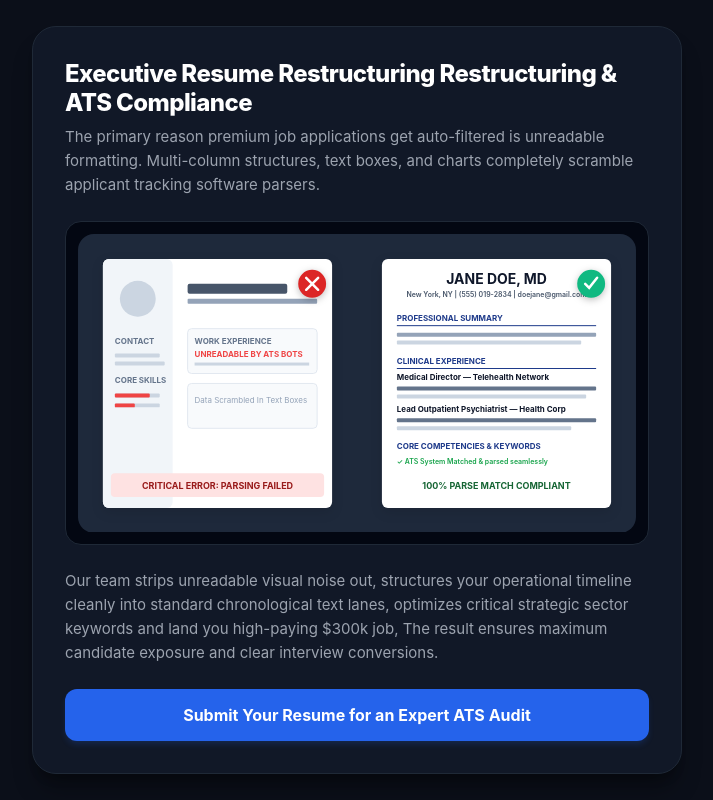
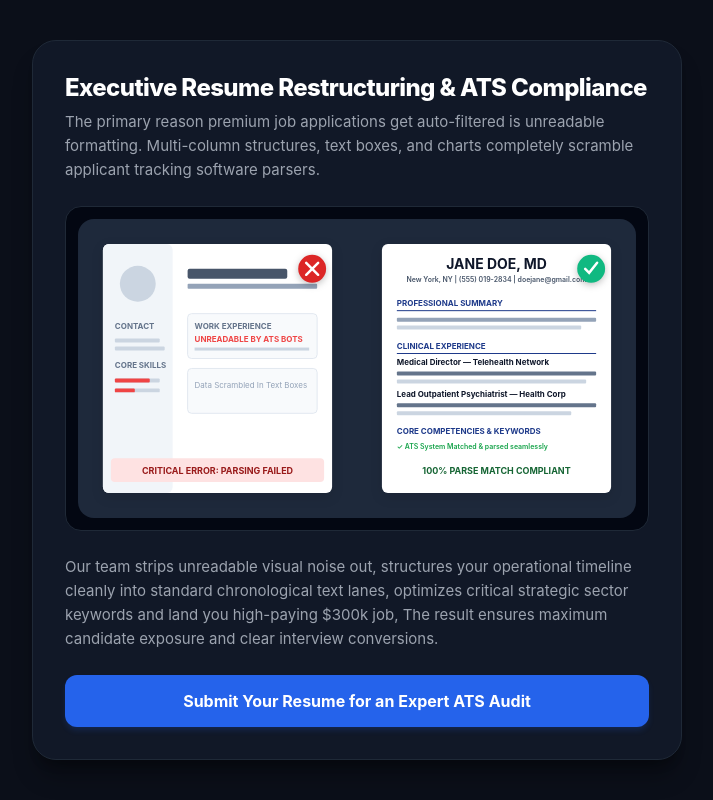
Before and after one commit to walmart-cv/Employment-, a plain HTML site: page index.html in a window 1280 px wide. Shown: the whole page, without its empty margins (283-996 px from the left). Drawn offline with Linux system fonts and the light colour scheme.

Commit message:
Update index.html

```diff
--- a/index.html
+++ b/index.html
@@ -123,7 +123,7 @@
 <body>
 
 <div class="portfolio-card">
-    <h1 class="header-title">Executive Resume Restructuring Restructuring & ATS Compliance</h1>
+    <h1 class="header-title">Executive Resume Restructuring & ATS Compliance</h1>
     <p class="header-subtitle">
         The primary reason premium job applications get auto-filtered is unreadable formatting. Multi-column structures, text boxes, and charts completely scramble applicant tracking software parsers.
     </p>
```
